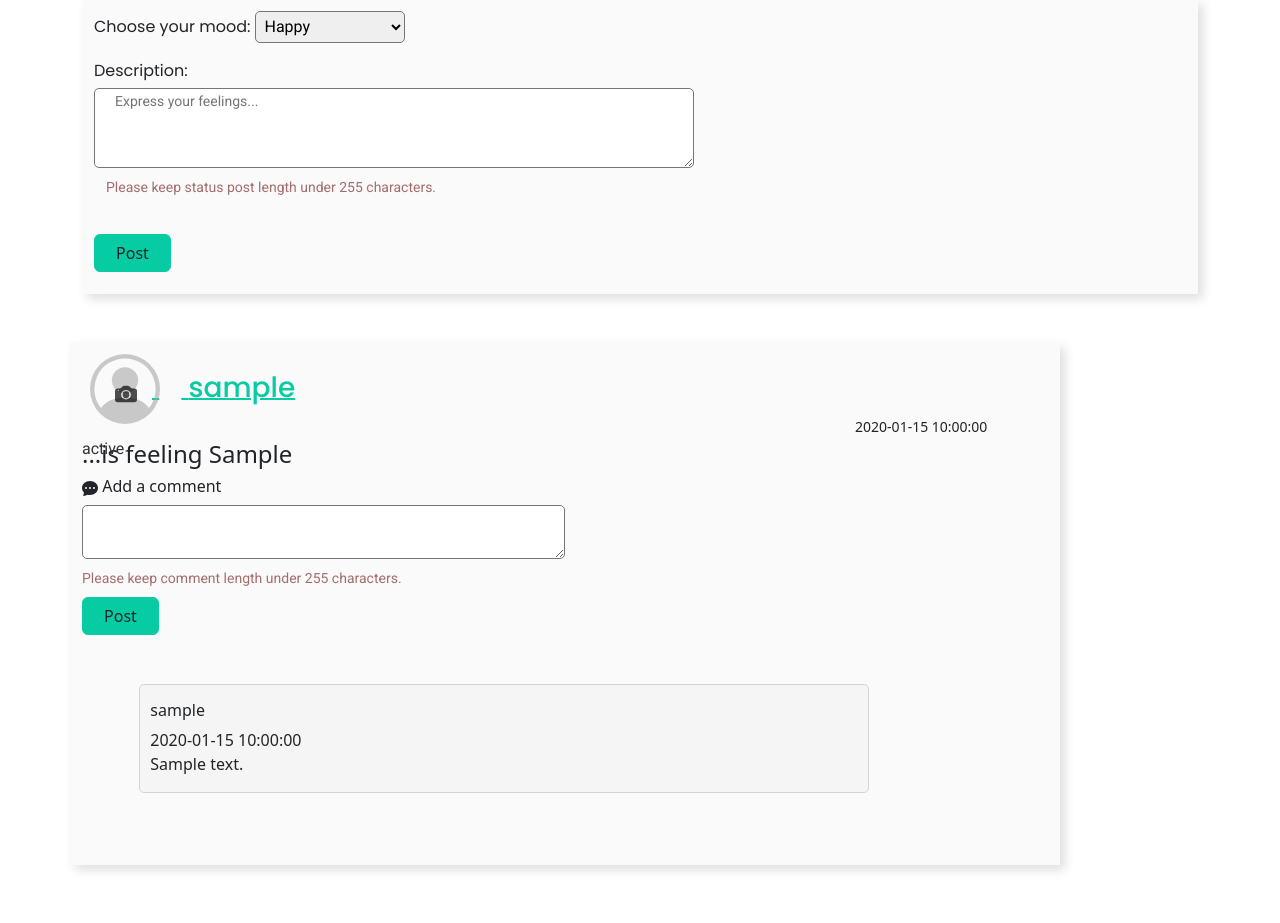
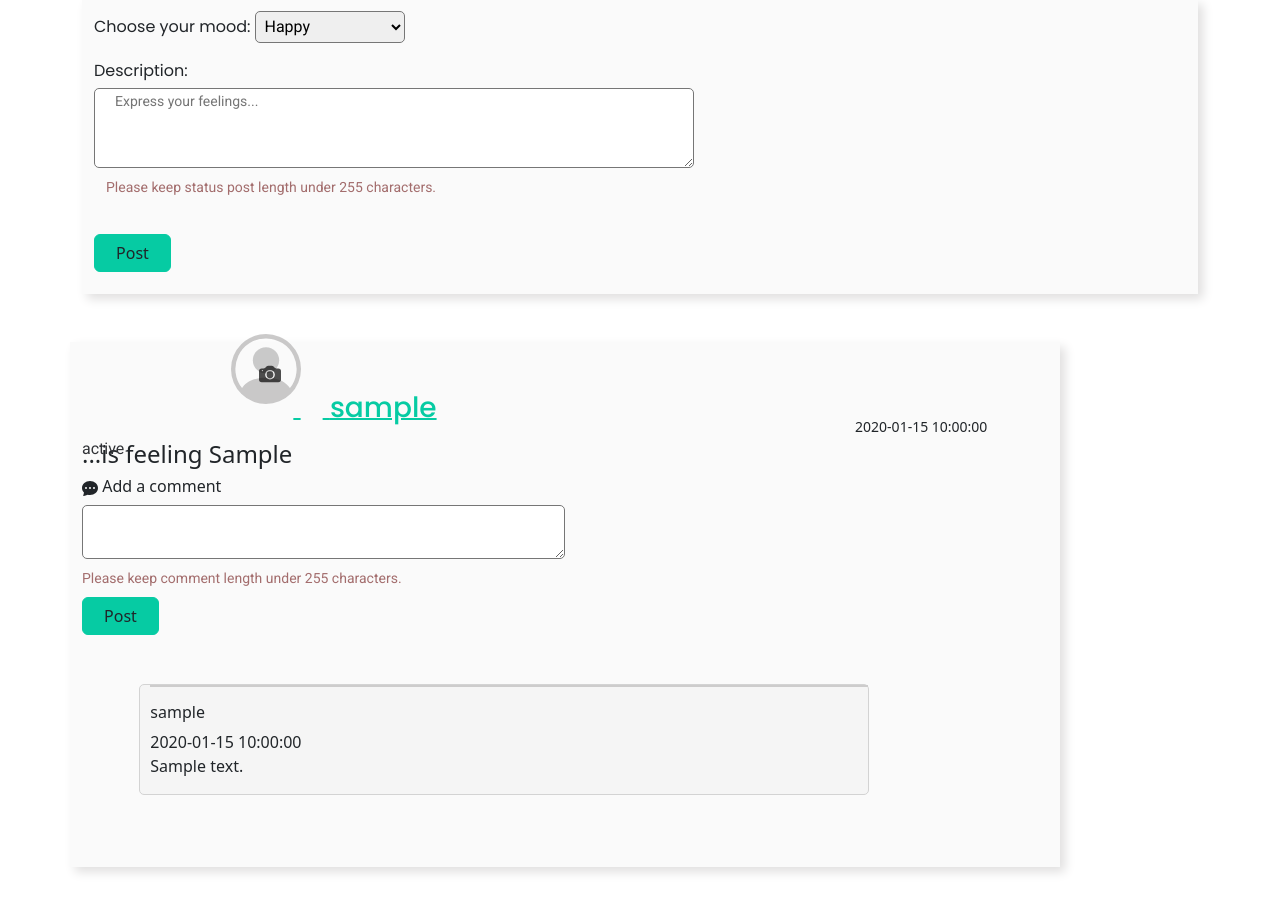
Before and after one commit to Cahmadzai/Moods, a Flask app: page /status_posts in a window 1280 px wide. Shown: the part 424-1347 px from the top of the page. Before the commit the page ends 1296 px from the top, so only its background shows below. Run offline with Flask 2, Linux system fonts and the light colour scheme; the visitor is signed in with stand-in values (Sample User, id 1); tables that the repository leaves empty hold one stand-in row (values such as "Sample post"); some libraries are stand-ins or nearby versions.

Commit message:
Fixed user handle and icon being underlined as one item.

```diff
--- a/static/css/post.css
+++ b/static/css/post.css
@@ -46,18 +46,21 @@
 }
 
 .user_handle_header{
-
+    position: relative;
     font-family: Poppins;
-
     font-weight: 600;
     color: rgb(6, 203, 163);
-    text-decoration: underline;
-    text-decoration-color: rgb(6, 203, 163);
+    margin-left: 15%;
+    margin-top: 0;
+    bottom: -20px;
 
 }
 
 .short-underline {
     text-decoration: none;
+    text-decoration: underline;
+    text-decoration-color: rgb(6, 203, 163);
+    left: 0;
 }
 
 
@@ -71,21 +74,18 @@
 .profile-icon {
     position: relative;
     left: 8px;
+    top: -40px;
     fill: rgba(167, 166, 166, 0.589)
 
 }
 .camera-icon {
     position: relative;
-    right: 44px;
-    top: 5px;
-    bottom: 0px;
+    right: 42px;
+    top: -35px;
     z-index: 1;
     fill: rgba(0, 0, 0, 0.695)
 
-
 }
-
-
 
 .add-comment-header{
 
@@ -97,11 +97,12 @@
     margin-top: 5%;
     padding-left: 7%;
 }
-/*
+
 .comment-box {
-    border: .5px solid gray;
+    border: .5px solid rgb(205, 204, 204);
 
-}  */
+}
+
 
 .comment-area {
     border: 1px solid lightgray;
@@ -110,8 +111,20 @@
     padding-left: 10px;
     margin-bottom: 10px;
     border-radius: 5px;
+    position: relative;
 
 }
+
+/* .comment-area::before {
+    content: "";
+    position: absolute;
+    left: 10px;
+    top: -0%;
+    bottom: 10px;
+    width: 1px;
+    background-color: #ccc;
+} */
+
 
 
 
```
